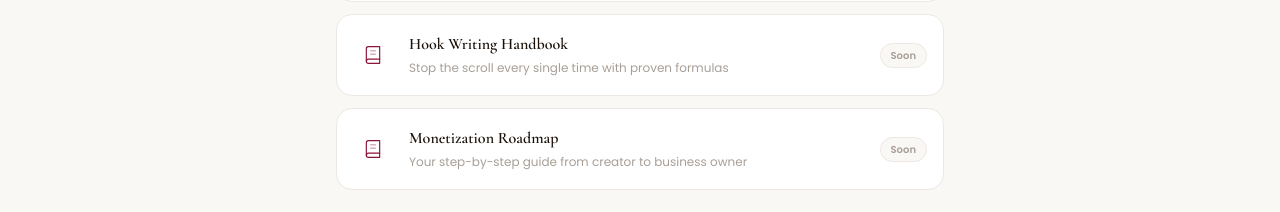
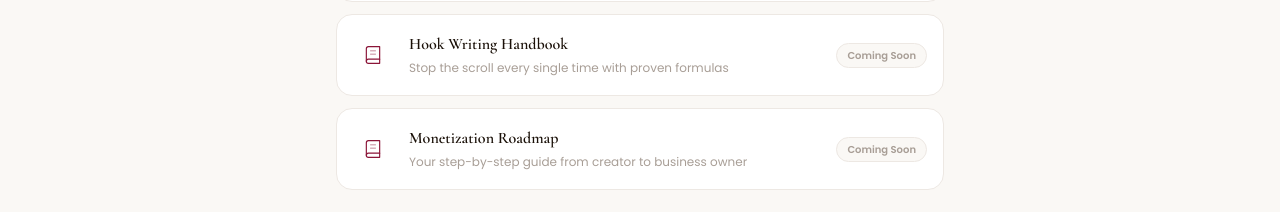
Before and after one commit to sydneyNcode/content-studio-ai, a React (Vite) app: page /library in a window 1280 px wide. Shown: the part 483-695 px from the top of the page. Built offline with nearby package versions, Linux system fonts and the light colour scheme; sample sign-in values are in the browser's storage.

Commit message:
Library updated — Coming Soon tags, icons fixed

```diff
--- a/src/components/pages/Library.jsx
+++ b/src/components/pages/Library.jsx
@@ -7,15 +7,15 @@ const READS = [
   { title: "The Creator's Starter Guide", desc: 'Everything you need to go from zero to posting confidently', tag: 'Free' },
   { title: 'Algorithm Secrets 2025', desc: 'How TikTok and Instagram actually decide who sees your content', tag: 'Pro' },
   { title: 'Content Batching Blueprint', desc: 'Create a month of content in one afternoon', tag: 'Pro' },
-  { title: 'Hook Writing Handbook', desc: 'Stop the scroll every single time with proven formulas', tag: 'Soon' },
-  { title: 'Monetization Roadmap', desc: 'Your step-by-step guide from creator to business owner', tag: 'Soon' },
+  { title: 'Hook Writing Handbook', desc: 'Stop the scroll every single time with proven formulas', tag: 'Coming Soon' },
+  { title: 'Monetization Roadmap', desc: 'Your step-by-step guide from creator to business owner', tag: 'Coming Soon' },
 ]
 
 const COURSES = [
-  { Icon: RocketIcon, title: 'SWC 2.0', desc: 'The complete creator growth course — from zero to thriving', tag: 'Soon' },
-  { Icon: ChartIcon, title: 'Algorithm Mastery', desc: 'Work with TikTok & Instagram algorithms, not against them', tag: 'Soon' },
-  { Icon: CoinIcon, title: 'Monetize Your Content', desc: 'Brand deals, digital products, and passive income', tag: 'Soon' },
-  { Icon: PenIcon, title: 'Caption Copywriting', desc: 'Write captions that convert scrollers into followers', tag: 'Soon' },
+  { Icon: RocketIcon, title: 'SWC 2.0', desc: 'The complete creator growth course — from zero to thriving', tag: 'Coming Soon' },
+  { Icon: ChartIcon, title: 'Algorithm Mastery', desc: 'Work with TikTok & Instagram algorithms, not against them', tag: 'Coming Soon' },
+  { Icon: CoinIcon, title: 'Monetize Your Content', desc: 'Brand deals, digital products, and passive income', tag: 'Coming Soon' },
+  { Icon: PenIcon, title: 'Caption Copywriting', desc: 'Write captions that convert scrollers into followers', tag: 'Coming Soon' },
 ]
 
 const INSTAGRAM = [
@@ -40,7 +40,7 @@ function TagBadge({ tag }) {
   const styles = {
     'Free': 'bg-green-50 text-green-700 border-green-200',
     'Pro': 'bg-[#8B1538]/08 text-[#8B1538] border-[#8B1538]/20',
-    'Soon': 'bg-[#FAF8F5] dark:bg-[#18120F] text-[#A89E96] border-[#EDE8E3] dark:border-[#3A2E28]',
+    'Coming Soon': 'bg-[#FAF8F5] dark:bg-[#18120F] text-[#A89E96] border-[#EDE8E3] dark:border-[#3A2E28]',
   }
   return (
     <span className={`text-[10px] font-semibold px-2.5 py-1 rounded-full border flex-shrink-0 ${styles[tag]}`}>
```
